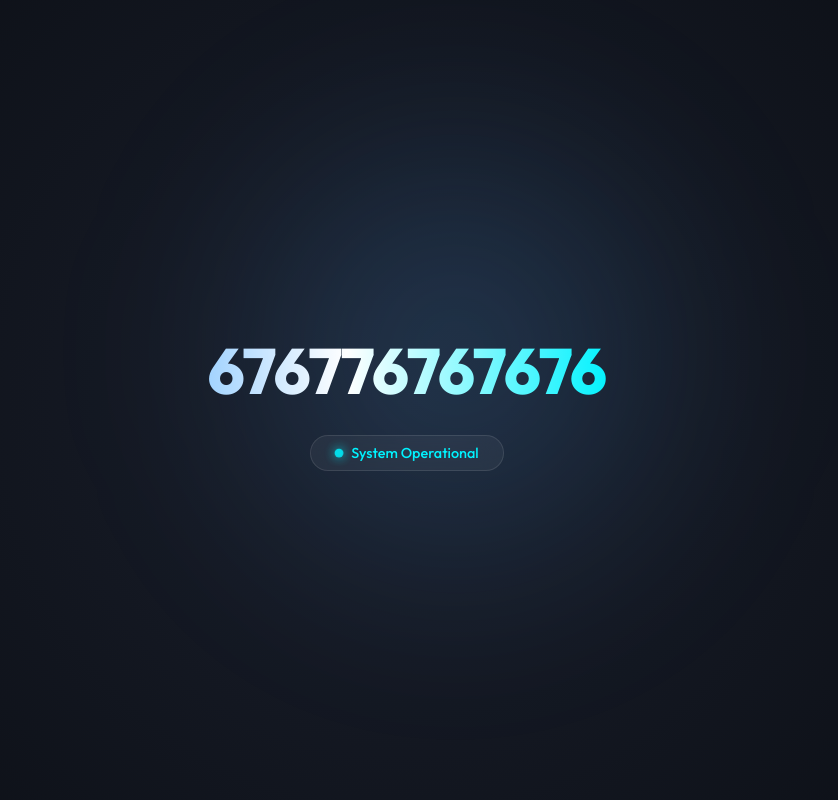
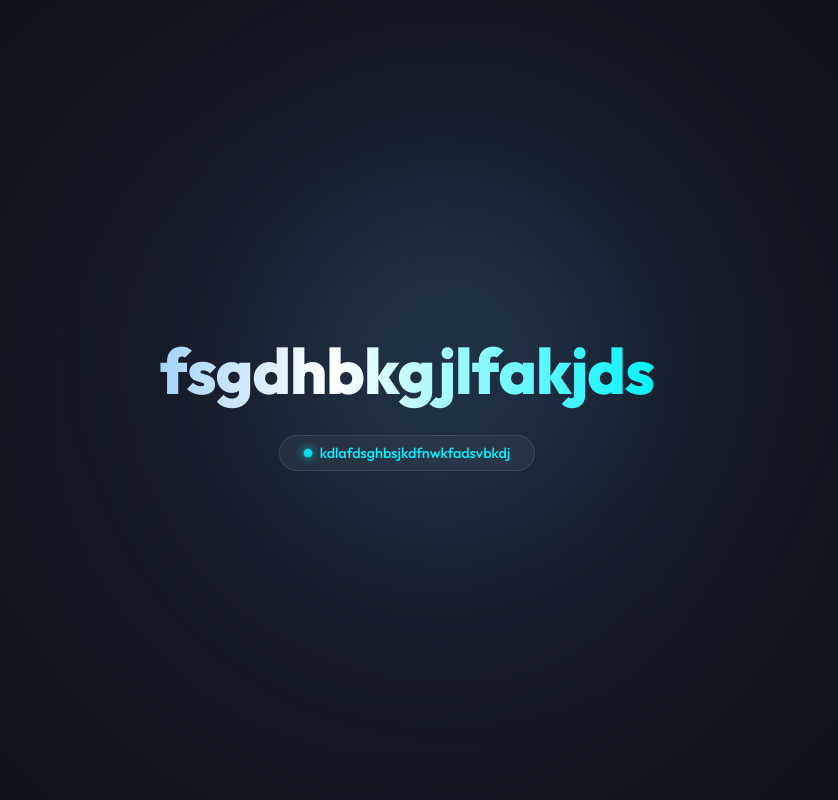
Before and after one commit to JunkinsX/test_repo, a React (Vite) app in the folder react-server/: page / in a window 1280 px wide. Shown: the whole page, without its empty margins (233-1071 px from the left). Built offline with nearby package versions, Linux system fonts and the light colour scheme.

Commit message:
Update content in App.jsx

```diff
--- a/react-server/src/App.jsx
+++ b/react-server/src/App.jsx
@@ -8,12 +8,12 @@ function App() {
 
       <main className="content">
         <h1 className="animated-text">
-          676776767676
+          fsgdhbkgjlfakjds
         </h1>
 
         <div className="status-badge">
           <span className="dot"></span>
-          System Operational
+          kdlafdsghbsjkdfnwkfadsvbkdj
         </div>
       </main>
     </div>
```
